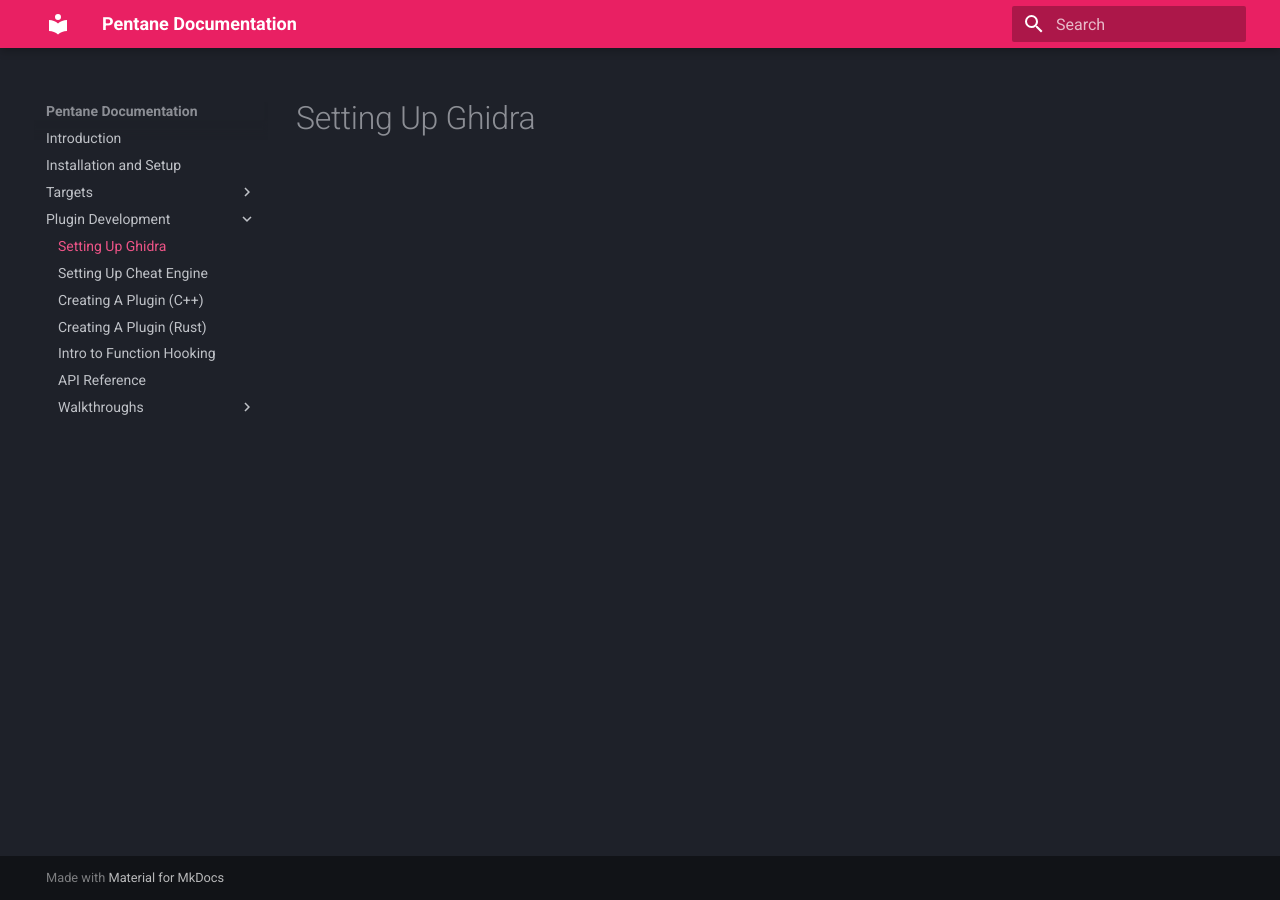
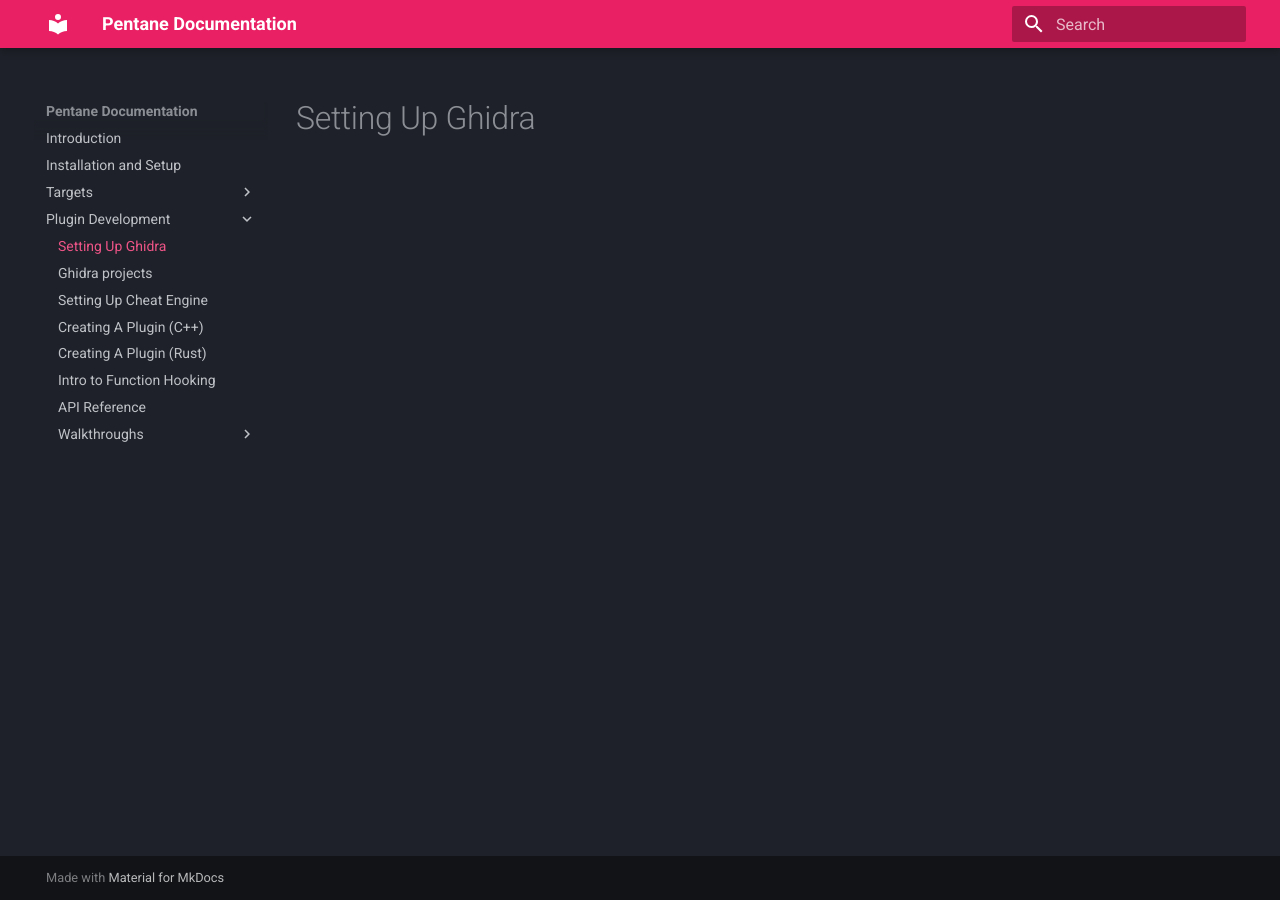
Before and after one commit to high-octane-dev/high-octane-dev.github.io, an MkDocs documentation site: the page built from docs/plugin-development/ghidra-setup.md, in a window 1280 px wide. Built offline with MkDocs 1.6.1 and Material for MkDocs 9.7.7, drawn with Linux system fonts in a browser that asks for light colours.

Commit message:
add ghidra-projects.md to mkdocs.yml

```diff
--- a/mkdocs.yml
+++ b/mkdocs.yml
@@ -46,6 +46,7 @@ nav:
                 - "./games/cars-2/guides/arcade-essentials.md"
     - Plugin Development:
         - "./plugin-development/ghidra-setup.md"
+        - "./plugin-development/ghidra-projects.md"
         - "./plugin-development/cheat-engine-setup.md"
         - "./plugin-development/creating-a-pentane-plugin-cpp.md"
         - "./plugin-development/creating-a-pentane-plugin-rust.md"
```
